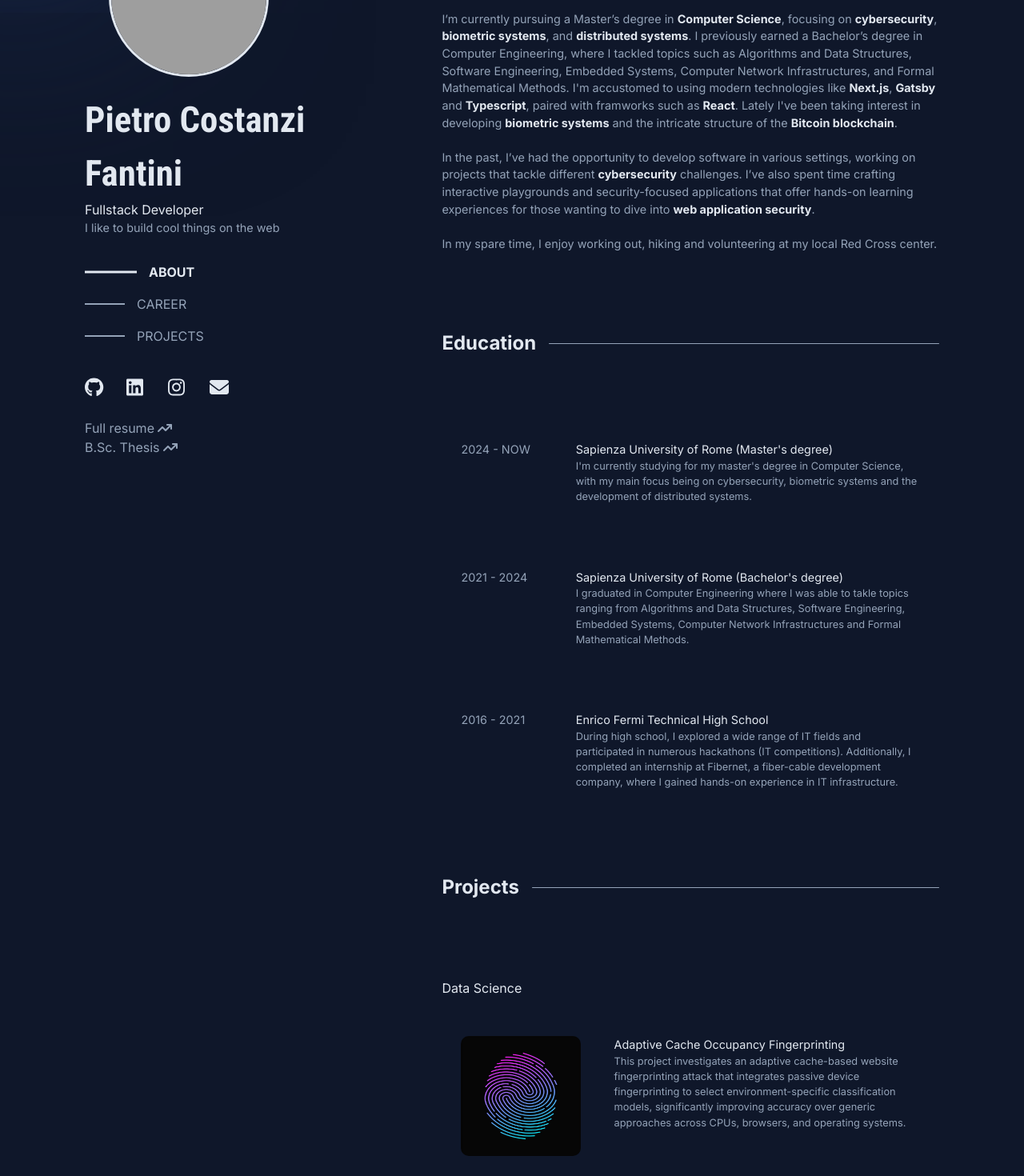
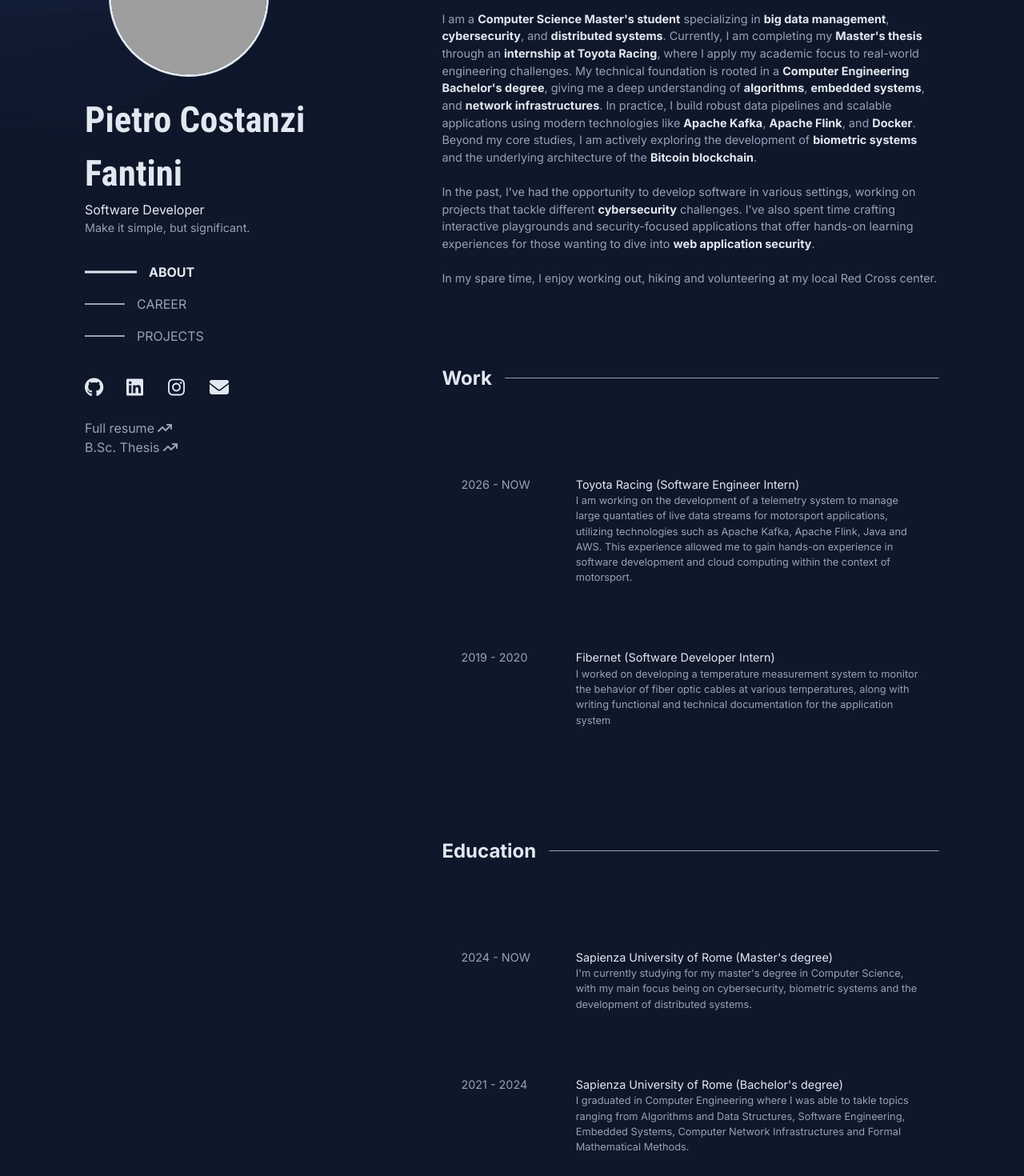
Before and after one commit to Nabster101/PortfolioV2, a Next.js app in the folder portfolio_main/: page / in a window 1280 px wide. Shown: the part 200-1670 px from the top of the page at 80% size. Built offline with nearby package versions, Linux system fonts and the light colour scheme; grey boxes are pictures that could not be loaded.

Commit message:
Portfolio update with latest worke experience

```diff
--- a/portfolio_main/src/app/components/CareerCardGrid.tsx
+++ b/portfolio_main/src/app/components/CareerCardGrid.tsx
@@ -1,25 +1,23 @@
 import React, { useState } from 'react';
 import CareerCard from './CareerCard/CareerCard';
 import "@/app/components/CareerCardGrid.css";
+import { start } from 'repl';
 
 export default function CardGrid() {
   const [hoveredIndex, setHoveredIndex] = useState<number | null>(null);
 
   const cards = [
-    { title: "Sapienza University of Rome (Master's degree)", description: "I'm currently studying for my master's degree in Computer Science, with my main focus being on cybersecurity, biometric systems and the development of distributed systems.", startDate: '2024', endDate: 'NOW', source: 'https://corsidilaurea.uniroma1.it/it/corso/2024/29932/home'},
-    { title: "Sapienza University of Rome (Bachelor's degree)", description: "I graduated in Computer Engineering where I was able to takle topics ranging from Algorithms and Data Structures, Software Engineering, Embedded Systems, Computer Network Infrastructures and Formal Mathematical Methods.", startDate: '2021', endDate: '2024', source: 'https://corsidilaurea.uniroma1.it/it/corso/2021/29931/home'},
-    { title: 'Enrico Fermi Technical High School', description: 'During high school, I explored a wide range of IT fields and participated in numerous hackathons (IT competitions). Additionally, I completed an internship at Fibernet, a fiber-cable development company, where I gained hands-on experience in IT infrastructure.', startDate: '2016', endDate: '2021', source: 'https://www.itisfermi.edu.it/'},
+    { title: "Toyota Racing (Software Engineer Intern)", description: "I am working on the development of a telemetry system to manage large quantaties of live data streams for motorsport applications, utilizing technologies such as Apache Kafka, Apache Flink, Java and AWS. This experience allowed me to gain hands-on experience in software development and cloud computing within the context of motorsport.", startDate: '2026', endDate: 'NOW', source: 'https://toyota-racing.com/'},
+    { title: "Fibernet (Software Developer Intern)", description:"I worked on developing a temperature measurement system to monitor the behavior of fiber optic cables at various temperatures, along with writing functional and technical documentation for the application system ", startDate: '2019', endDate: '2020', source: 'https://www.fibernet.it/'},
   ];
 
   return (
     <div className="container-fluid" style={{ padding: 0 }}>
-      <div className="row projectsRow">
+      <div className="row projectsRow" id="workExp">
         {cards.map((card, index) => (
           <div
             key={index}
-            className={`col projectCardWrapper ${
-              hoveredIndex !== null && hoveredIndex !== index ? 'dimmed' : ''
-            }`}
+            className={`col projectCardWrapper ${ hoveredIndex !== null && hoveredIndex !== index ? 'dimmed' : ''}`}
             onMouseEnter={() => setHoveredIndex(index)}
             onMouseLeave={() => setHoveredIndex(null)}
           >
--- /dev/null
+++ b/portfolio_main/src/app/components/EducationCardGrid.css
@@ -0,0 +1,7 @@
+.resumeButton{
+    text-decoration: none;
+}
+
+.resumeButton:hover{
+    color: #e2e8f0;
+}
--- /dev/null
+++ b/portfolio_main/src/app/components/EducationCardGrid.tsx
@@ -0,0 +1,31 @@
+import React, { useState } from 'react';
+import CareerCard from './CareerCard/CareerCard';
+import "@/app/components/EducationCardGrid.css";
+import { start } from 'repl';
+
+export default function CardGrid() {
+  const [hoveredIndex, setHoveredIndex] = useState<number | null>(null);
+
+  const cards = [
+    { title: "Sapienza University of Rome (Master's degree)", description: "I'm currently studying for my master's degree in Computer Science, with my main focus being on cybersecurity, biometric systems and the development of distributed systems.", startDate: '2024', endDate: 'NOW', source: 'https://corsidilaurea.uniroma1.it/it/corso/2024/29932/home'},
+    { title: "Sapienza University of Rome (Bachelor's degree)", description: "I graduated in Computer Engineering where I was able to takle topics ranging from Algorithms and Data Structures, Software Engineering, Embedded Systems, Computer Network Infrastructures and Formal Mathematical Methods.", startDate: '2021', endDate: '2024', source: 'https://corsidilaurea.uniroma1.it/it/course/33501'},
+    { title: 'Enrico Fermi Technical High School', description: 'During high school, I explored a wide range of IT fields and participated in numerous hackathons (IT competitions). Additionally, I completed an internship at Fibernet, a fiber-cable development company, where I gained hands-on experience in IT infrastructure.', startDate: '2016', endDate: '2021', source: 'https://www.itisfermi.edu.it/'},
+  ];
+
+  return (
+    <div className="container-fluid" style={{ padding: 0 }}>
+      <div className="row projectsRow" id="educationExp">
+        {cards.map((card, index) => (
+          <div
+            key={index}
+            className={`col projectCardWrapper ${ hoveredIndex !== null && hoveredIndex !== index ? 'dimmed' : ''}`}
+            onMouseEnter={() => setHoveredIndex(index)}
+            onMouseLeave={() => setHoveredIndex(null)}
+          >
+            <CareerCard {...card} source={card.source || ''} />
+          </div>
+        ))}
+      </div>
+    </div>
+  );
+}
--- a/portfolio_main/src/app/components/PortfolioPage.tsx
+++ b/portfolio_main/src/app/components/PortfolioPage.tsx
@@ -12,6 +12,7 @@ import { faGithub, faLinkedin, faInstagram } from "@fortawesome/free-brands-svg-
 import { faArrowTrendUp, faEnvelope } from "@fortawesome/free-solid-svg-icons";
 import { Analytics } from "@vercel/analytics/react"
 import { SpeedInsights } from "@vercel/speed-insights/next"
+import EducationCardGrid from "./EducationCardGrid";
 
 
 export default function Home() {
@@ -103,12 +104,12 @@ export default function Home() {
 								</div>
 								<div className="row">
 									<div className="col jobTitle">
-										<div>Fullstack Developer</div>
+										<div>Software Developer</div>
 									</div>
 								</div>
 								<div className="row">
 									<div className="col subTitle">
-										<div>I like to build cool things on the web</div>
+										<div>Make it simple, but significant.</div>
 									</div>
 								</div>
 								<div className="row" id="progressItems">
@@ -200,10 +201,12 @@ export default function Home() {
 									<div className="col subTitle">
 										<section id="about" ref={(el) => {if (el) sectionsRef.current[0] = el;}} style={{ paddingTop: "6.55rem" }}>
 											<span>
-												I am a developer with a strong passion for <strong style={{color:"#e2e8f0"}}>security</strong> and <strong style={{color:"#e2e8f0"}}>IT innovations</strong>. My work focuses on crafting secure, high-performance user interfaces that are both <strong style={{color:"#e2e8f0"}}>functional</strong> and <strong style={{color:"#e2e8f0"}}>user-friendly</strong>. I am deeply involved in the intersection of development and security, designing and building solutions that adhere to industry standards.
+												I am a developer with a strong passion for <strong style={{color:"#e2e8f0"}}>motorsport</strong>, <strong style={{color:"#e2e8f0"}}>security</strong> and <strong style={{color:"#e2e8f0"}}>IT innovations</strong>. My work focuses on crafting secure, high-performance user interfaces that are both <strong style={{color:"#e2e8f0"}}>functional</strong> and <strong style={{color:"#e2e8f0"}}>user-friendly</strong>. I am deeply involved in the intersection of development and security, designing and building solutions that adhere to industry standards.
 												<br />
 												<br />
-												I’m currently pursuing a Master’s degree in <strong style={{color:"#e2e8f0"}}>Computer Science</strong>, focusing on <strong style={{color:"#e2e8f0"}}>cybersecurity</strong>, <strong style={{color:"#e2e8f0"}}>biometric systems</strong>, and <strong style={{color:"#e2e8f0"}}>distributed systems</strong>. I previously earned a Bachelor’s degree in Computer Engineering, where I tackled topics such as Algorithms and Data Structures, Software Engineering, Embedded Systems, Computer Network Infrastructures, and Formal Mathematical Methods. I'm accustomed to using modern technologies like <strong style={{color:"#e2e8f0"}}>Next.js</strong>, <strong style={{color:"#e2e8f0"}}>Gatsby</strong> and <strong style={{color:"#e2e8f0"}}>Typescript</strong>, paired with framworks such as <strong style={{color:"#e2e8f0"}}>React</strong>. Lately I've been taking interest in developing <strong style={{color:"#e2e8f0"}}>biometric systems</strong> and the intricate structure of the <strong style={{color:"#e2e8f0"}}>Bitcoin blockchain</strong>.
+												I am a <strong style={{color:"#e2e8f0"}}>Computer Science Master's student</strong> specializing in <strong style={{color:"#e2e8f0"}}>big data management</strong>, <strong style={{color:"#e2e8f0"}}>cybersecurity</strong>, and <strong style={{color:"#e2e8f0"}}>distributed systems</strong>. Currently, I am completing my <strong style={{color:"#e2e8f0"}}>Master's thesis</strong> through an <strong style={{color:"#e2e8f0"}}>internship at Toyota Racing</strong>, where I apply my academic focus to real-world engineering challenges.
+												My technical foundation is rooted in a <strong style={{color:"#e2e8f0"}}>Computer Engineering Bachelor's degree</strong>, giving me a deep understanding of <strong style={{color:"#e2e8f0"}}>algorithms</strong>, <strong style={{color:"#e2e8f0"}}>embedded systems</strong>, and <strong style={{color:"#e2e8f0"}}>network infrastructures</strong>. In practice, I build robust data pipelines and scalable applications using modern technologies like <strong style={{color:"#e2e8f0"}}>Apache Kafka</strong>, <strong style={{color:"#e2e8f0"}}>Apache Flink</strong>, and <strong style={{color:"#e2e8f0"}}>Docker</strong>. Beyond my core studies, I am actively exploring the development of <strong style={{color:"#e2e8f0"}}>biometric systems</strong> and the underlying architecture of the <strong style={{color:"#e2e8f0"}}>Bitcoin blockchain</strong>.
+
 												<br />
 												<br />
 												In the past, I’ve had the opportunity to develop software in various settings, working on projects that tackle different <strong style={{color:"#e2e8f0"}}>cybersecurity</strong> challenges. I’ve also spent time crafting interactive playgrounds and security-focused applications that offer hands-on learning experiences for those wanting to dive into <strong style={{color:"#e2e8f0"}}>web application security</strong>.
@@ -216,7 +219,7 @@ export default function Home() {
 								</div>
 								<div className="row" id="career" style={{paddingTop:'6rem', marginBottom:'4rem'}}>
 									<div className="col d-flex align-items-center">
-										<span className="sectionSeparatorTitle" style={{ marginRight: "1rem" }}>Education</span>
+										<span className="sectionSeparatorTitle" style={{ marginRight: "1rem" }}>Work</span>
 										<span className="sectionSeparator" style={{ flex: 1 }}></span>
 									</div>
 								</div>
@@ -224,6 +227,19 @@ export default function Home() {
 									<div className="col subTitle">
 										<section id="career" ref={(el) => { if(el) sectionsRef.current[1] = el; }}>
 											<CareerCardGrid />
+										</section>
+									</div>
+								</div>
+								<div className="row" id="education" style={{paddingTop:'6rem', marginBottom:'4rem'}}>
+									<div className="col d-flex align-items-center">
+										<span className="sectionSeparatorTitle" style={{ marginRight: "1rem" }}>Education</span>
+										<span className="sectionSeparator" style={{ flex: 1 }}></span>
+									</div>
+								</div>
+								<div className="row">
+									<div className="col subTitle">
+										<section id="career" ref={(el) => { if(el) sectionsRef.current[2] = el; }}>
+											<EducationCardGrid />
 										</section>
 									</div>
 								</div>
@@ -236,7 +252,7 @@ export default function Home() {
 								<div className="w-100 d-none d-xl-block d-lg-block d-md-block d-sm-block d-xs-block" style={{ height: '2rem', color: '#e2e8f0' }}>Data Science</div>
 								<div className="row">
 									<div className="col subTitle">
-										<section id="projects" ref={(el) => { if(el) sectionsRef.current[2] = el; }} style={{paddingBottom: '7rem'}}>
+										<section id="projects" ref={(el) => { if(el) sectionsRef.current[3] = el; }} style={{paddingBottom: '7rem'}}>
 											<ProjectCardGrid />
 										</section>
 									</div>
--- a/portfolio_main/src/app/layout.tsx
+++ b/portfolio_main/src/app/layout.tsx
@@ -22,7 +22,7 @@ const geistMono = localFont({
 export const metadata = {
   title: "Pietro Costanzi Fantini",
   description: "Portfolio of Pietro Costanzi Fantini",
-  keywords: "portfolio, developer, security, Pietro Costanzi Fantini",
+  keywords: "portfolio, developer, motorsport, security, Pietro Costanzi Fantini",
 };
 
 export default function RootLayout({
```
